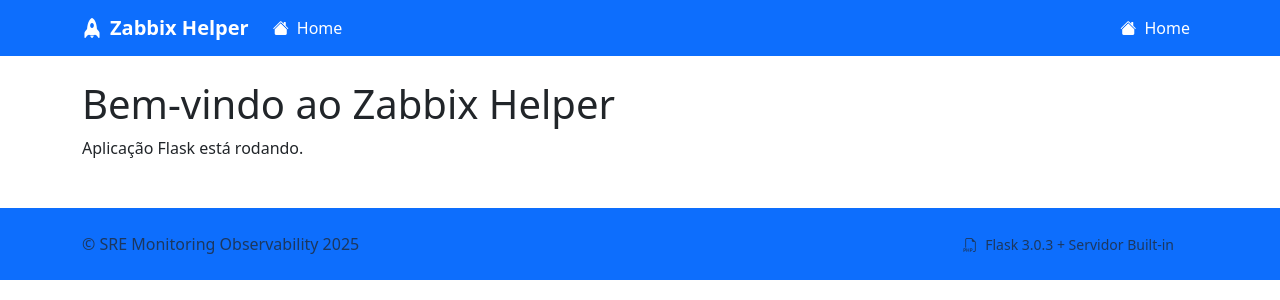
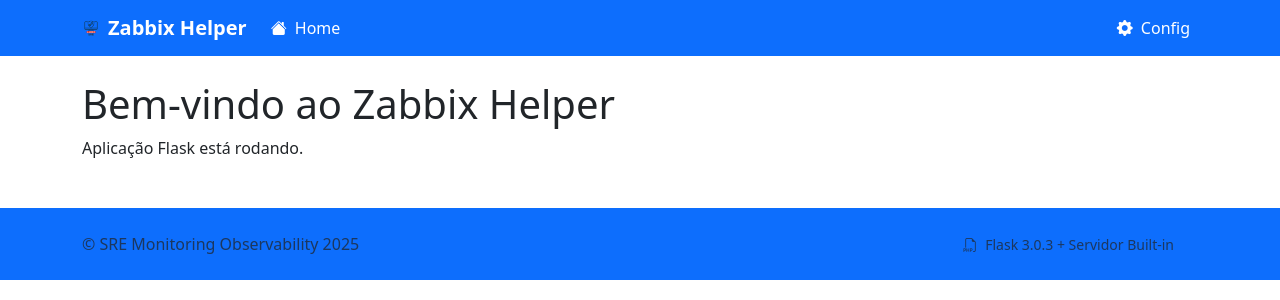
Before and after one commit to rpaugusto/zabbix-sre, a Flask app: page / in a window 1280 px wide. Shown: the top 300 px of the page. Run offline with Flask 3, Linux system fonts and the light colour scheme; some libraries are stand-ins or nearby versions.

Commit message:
update navbar

```diff
--- a/templates/partials/navbar.html
+++ b/templates/partials/navbar.html
@@ -5,8 +5,8 @@
 
     <!-- Brand -->
     <a class="navbar-brand d-flex align-items-center"
-       href="{{ url_for('main.index') }}">
-      <i class="bi bi-rocket-fill me-2"></i>
+       href="{{ url_for('main.home_index') }}">
+      <img src="{{ url_for('static', filename='img/favicon.ico') }}" alt="Zabbix SRE" style="height: 18px; width: auto;" class="me-2" >
       <strong>{{ app_name }}</strong>
 
       {% if is_dev %}
@@ -32,7 +32,7 @@
 
         <li class="nav-item">
           <a class="nav-link {% if request_path == '/' %}active{% endif %}"
-             href="{{ url_for('main.index') }}">
+             href="{{ url_for('main.home_index') }}">
             <i class="bi bi-house-fill me-1"></i>
             Home
           </a>
@@ -45,8 +45,8 @@
 
         <li class="nav-item">
           <a class="nav-link {% if request_path == '/' %}active{% endif %}"
-             href="{{ url_for('main.home') }}">
-            <i class="bi bi-house-fill me-1"></i> Home
+             href="{{ url_for('main.config_index') }}">
+            <i class="bi bi-gear-fill me-1"></i> Config
           </a>
         </li>
 
```
